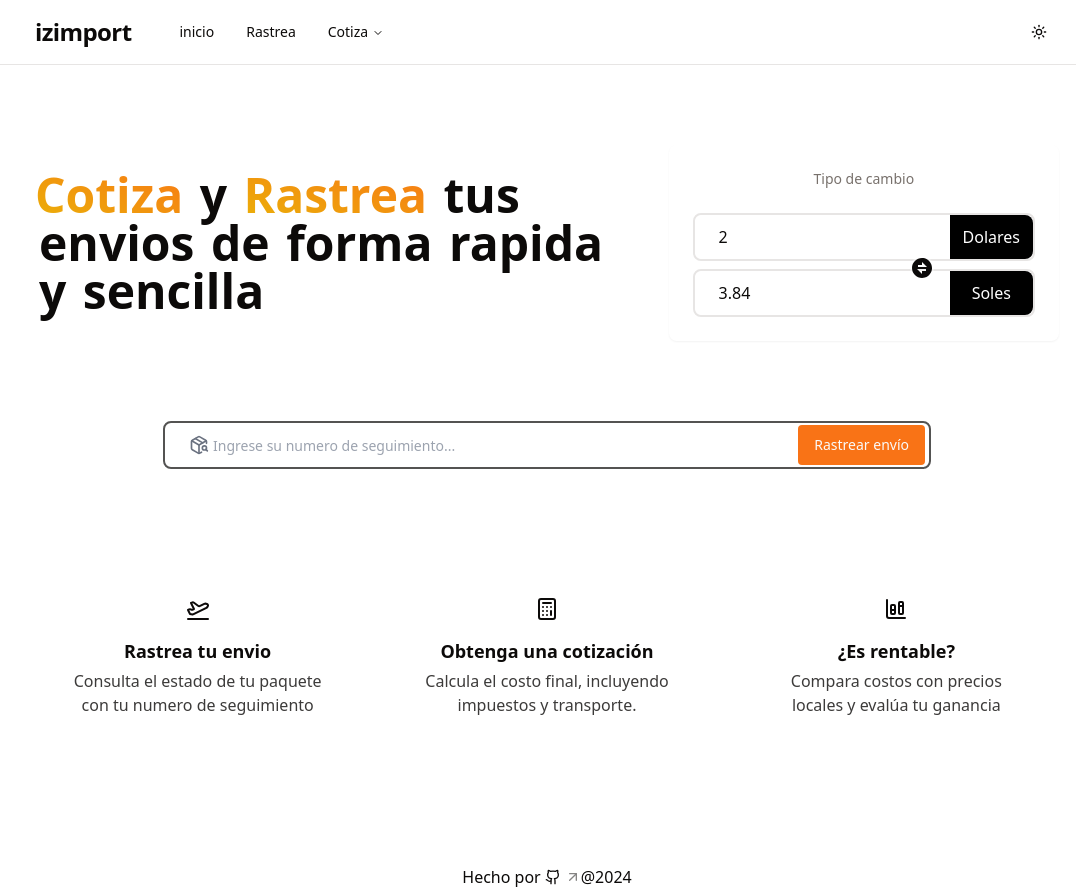
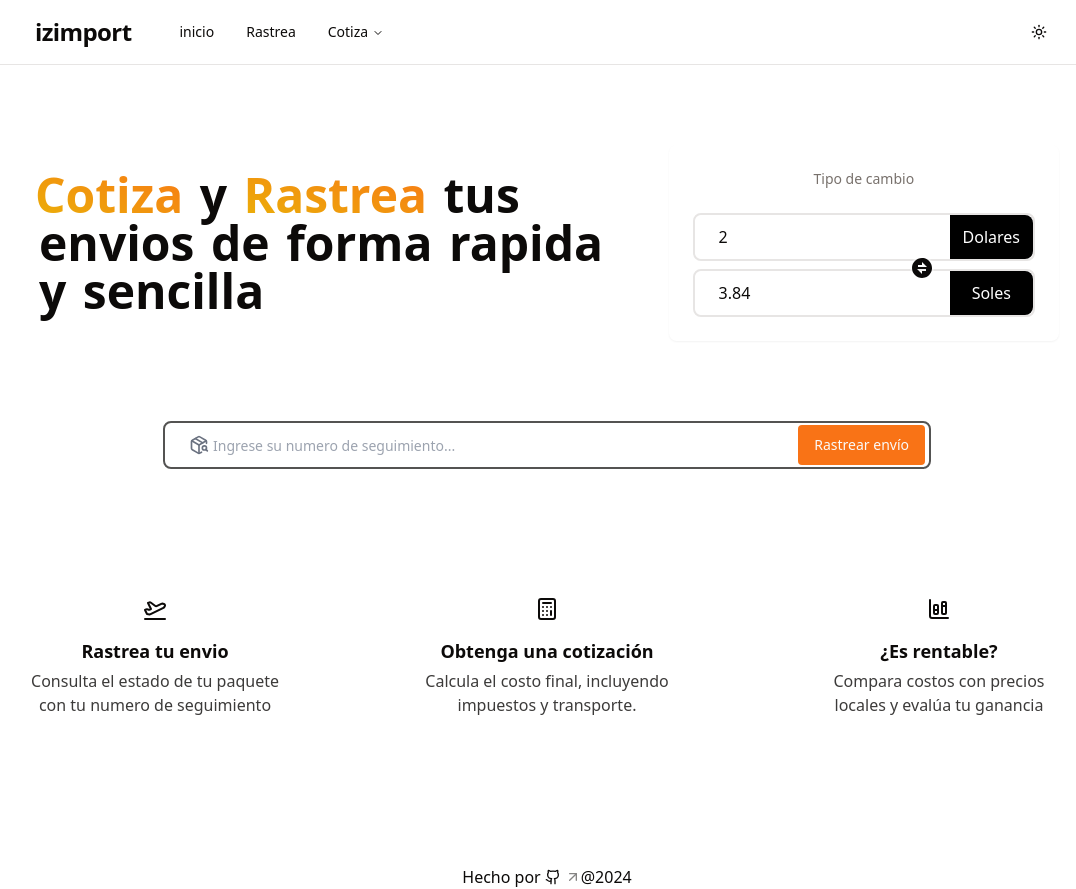
Before and after one commit to ivanmayta/izimport.com, a Next.js app: page / in a window 1280 px wide. Shown: the whole page, without its empty margins (93-1169 px from the left). Built offline with nearby package versions, Linux system fonts and the light colour scheme.

Commit message:
refactor: adjust the width at features component.

```diff
--- a/src/components/features.tsx
+++ b/src/components/features.tsx
@@ -26,8 +26,8 @@ function Features() {
         },
     ]
     return (
-        <section className="w-full my-32 ">
-            <ul className="grid grid-cols-1 text-center gap-12 md:gap-6 md:grid-cols-3">
+        <section className="relative left-[50%] right-[50%] -mx-[50vw] w-screen my-32">
+            <ul className="grid grid-cols-1 text-center gap-12 md:gap-6 md:grid-cols-3 max-w-6xl mx-auto">
                 {features.map((feature, index) => (
                     <li key={index} className="flex flex-col items-center">
                         {feature.icon}
@@ -35,7 +35,9 @@ function Features() {
                         <h3 className="text-lg font-bold mb-1 mt-4">
                             {feature.title}
                         </h3>
-                        <p className="opacity-80 text-balance">{feature.description}</p>
+                        <p className="opacity-80 text-balance">
+                            {feature.description}
+                        </p>
                     </li>
                 ))}
             </ul>
```
